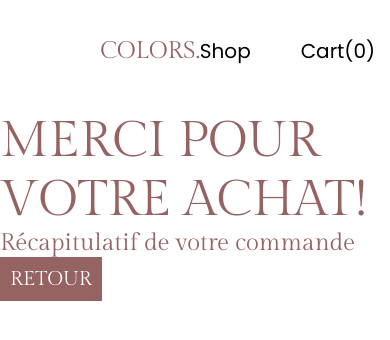
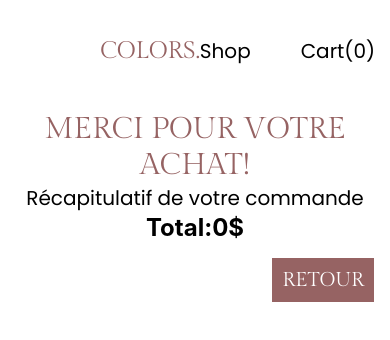
Before and after one commit to Shane99dt/Front-Colors, a React (Create React App) app: page /Commandes in a window 390 px wide. Shown: the top 340 px of the page. Built offline with nearby package versions, Linux system fonts and the light colour scheme.

Commit message:
responsive commandes

```diff
--- a/src/pages/Commandes.js
+++ b/src/pages/Commandes.js
@@ -1,6 +1,7 @@
 import H1 from "../components/H1"
 import Header from "../components/Header"
-import H2 from "../components/H2"
+import H3 from "../components/H3"
+import H4 from "../components/H4"
 import Button from "../components/Button"
 import CompleteCard from "../components/CompleteCard"
 
@@ -10,14 +11,14 @@ import { useNavigate } from "react-router-dom"
 const Commandes = () =>{
 
     const [articles,setArticles] = useState([])
+    const [totalPrice,setTotalPrice] = useState(0)
 
     const navigate = useNavigate()
 
     const handleBackClick = () =>{
+        localStorage.setItem('articlesID', '')
         navigate('/')
     }
-
-
 
     useEffect(() => {
         let Ids;
@@ -27,6 +28,14 @@ const Commandes = () =>{
           fetchPanier(Ids);
         }
       }, []);
+
+      useEffect(()=>{
+        let totalprice=0
+        articles.forEach(article=>{
+            totalprice += article.price
+        })
+        setTotalPrice(totalprice/100);
+      },[articles])
 
       const fetchPanier = async (Ids) => {
         const promises = Ids.map((Id) => {
@@ -44,15 +53,13 @@ const Commandes = () =>{
         return response;
       };
 
-
-
-
-
     return <>
         <Header length={localStorage.articlesID ? JSON.parse(localStorage.getItem("articlesID")).length : 0}/>
-        <H1>MERCI POUR VOTRE ACHAT!</H1>
-        <H2>Récapitulatif de votre commande</H2>
-        <div className="cart-list">
+        <div className="commandetitle-container">
+            <H1>MERCI POUR VOTRE ACHAT!</H1>
+            <H3>Récapitulatif de votre commande</H3>
+        </div>
+        <div className="jcc">
             {articles.map((article) => {
                 return (
                 <CompleteCard
@@ -62,12 +69,18 @@ const Commandes = () =>{
                     price={article.price}
                     description={article.description}
                     owner={article.productOwner}
-                    className={"panier-container"}
+                    className={"panier-container commande-container jcc"}
                 />
                 );
             })}
          </div>
-        <Button text={"Retour"} handleClick={handleBackClick}/>
+         <div className="flex center totalprice">
+            <H4>Total:{totalPrice}$</H4>
+         </div>
+
+        <div className="flex jce retourbutton">
+            <Button text={"Retour"} handleClick={handleBackClick}/>
+        </div>
     </>
 }
 
--- a/src/styles/App.css
+++ b/src/styles/App.css
@@ -27,6 +27,10 @@
 
 .jcsb{
   justify-content: space-between;
+}
+
+.jce{
+  justify-content: flex-end;
 }
 
 .asfe{
@@ -335,3 +339,27 @@ p{
   color: white;
   height: 30px;
 }
+
+.commandetitle-container{
+  text-align: center;
+}
+
+.commandetitle-container h1{
+  font-size: 100px;
+}
+
+.commandetitle-container h3{
+  font-size: 50px;
+}
+
+.commande-container div{
+  width: 50%;
+}
+
+.totalprice{
+  font-size: 24px;
+}
+
+.retourbutton{
+  margin: 16px;
+}
--- a/src/styles/MediaQuery.css
+++ b/src/styles/MediaQuery.css
@@ -51,4 +51,35 @@
     .Article-container img{
         width: 300px;
     }
+
+    .panier-container{
+      height: 100%;
+    }
+
+    .commandetitle-container h1{
+      font-size: 50px;
+    }
+
+    .commandetitle-container h3{
+      font-size: 30px;
+    }
+
+    .panier-container img{
+      width: 300px;
+    }
 }
+
+@media (max-width: 550px){
+
+  .commandetitle-container h1{
+    font-size: 30px;
+  }
+
+  .commandetitle-container h3{
+    font-size: 20px;
+  }
+
+  .panier-container{
+    flex-direction: column;
+  }
+}
```
